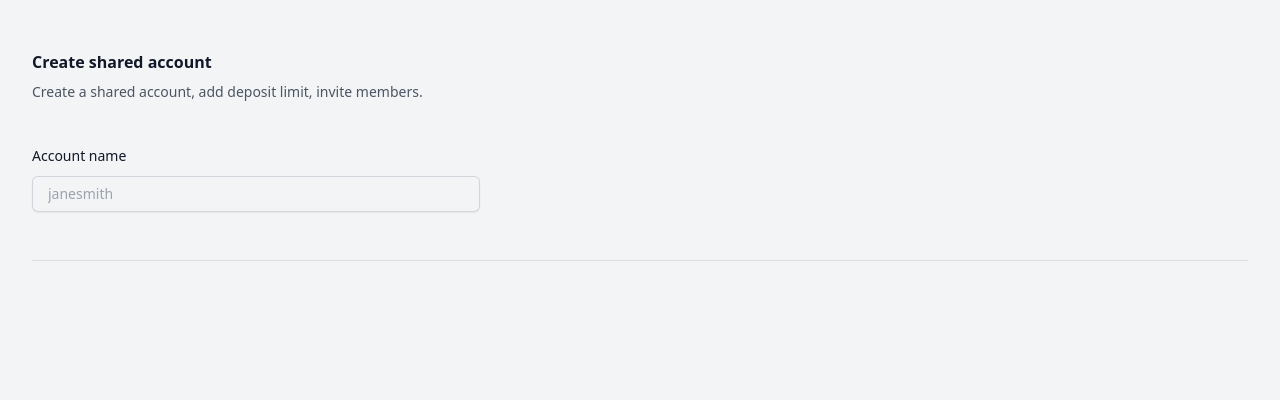
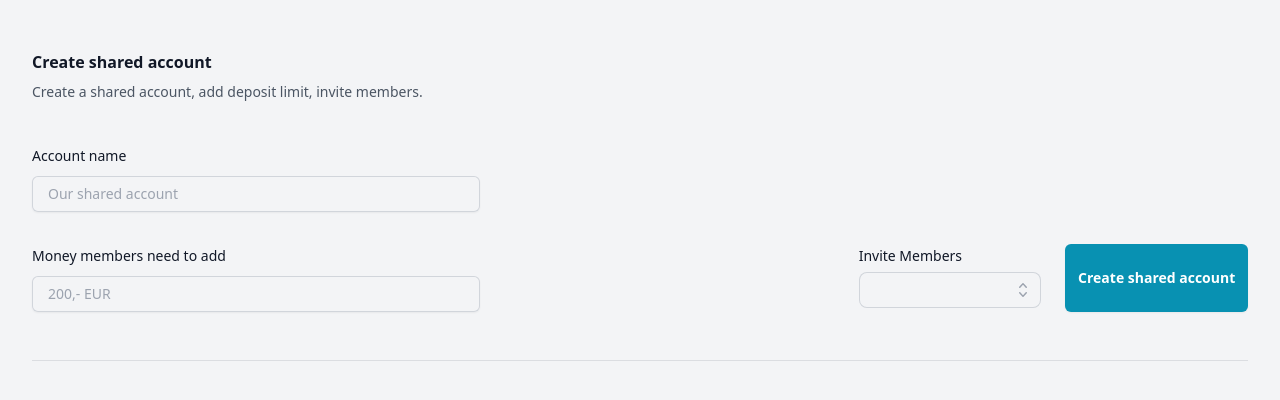
Before and after one commit to Manubi/tribe, a Next.js app: page /create in a window 1280 px wide. Shown: the top 400 px of the page. Built offline with nearby package versions, Linux system fonts and the light colour scheme.

Commit message:
add create

```diff
--- /dev/null
+++ b/src/components/Combobox.tsx
@@ -0,0 +1,107 @@
+import { Combobox, Transition } from "@headlessui/react";
+import { CheckIcon, ChevronUpDownIcon } from "@heroicons/react/20/solid";
+import { Fragment, useState } from "react";
+
+const people = [
+  { id: 1, name: "Wade Cooper" },
+  { id: 2, name: "Arlene Mccoy" },
+  { id: 3, name: "Devon Webb" },
+  { id: 4, name: "Tom Cook" },
+  { id: 5, name: "Tanya Fox" },
+  { id: 6, name: "Hellen Schmidt" },
+];
+
+export default function InviteMembers() {
+  const [selected, setSelected] = useState("");
+  const [query, setQuery] = useState("");
+
+  const filteredPeople =
+    query === ""
+      ? people
+      : people.filter((person) =>
+          person.name
+            .toLowerCase()
+            .replace(/\s+/g, "")
+            .includes(query.toLowerCase().replace(/\s+/g, ""))
+        );
+
+  return (
+    <div className="relative w-full">
+      <label
+        htmlFor="username"
+        className="block text-sm font-medium leading-6 text-gray-900"
+      >
+        Invite Members
+      </label>
+
+      <Combobox value={selected} onChange={setSelected}>
+        <div className="relative mt-1">
+          <div className="relative w-full overflow-hidden text-left bg-transparent rounded-lg shadow-none cursor-default focus:outline-none focus-visible:ring-2 focus-visible:ring-white focus-visible:ring-opacity-75 focus-visible:ring-offset-2 focus-visible:ring-offset-teal-300 sm:text-sm ring-1 ring-inset ring-gray-300 focus-within:ring-2 focus-within:ring-inset focus-within:ring-cyan-700 ">
+            <Combobox.Input
+              className="w-full py-2 pl-3 pr-10 text-sm leading-5 text-gray-900 bg-transparent border-none focus:ring-0"
+              displayValue={(person: { id: number; name: string }) =>
+                person.name
+              }
+              onChange={(event) => setQuery(event.target.value)}
+            />
+            <Combobox.Button className="absolute inset-y-0 right-0 flex items-center pr-2">
+              <ChevronUpDownIcon
+                className="w-5 h-5 text-gray-400"
+                aria-hidden="true"
+              />
+            </Combobox.Button>
+          </div>
+          <Transition
+            as={Fragment}
+            leave="transition ease-in duration-100"
+            leaveFrom="opacity-100"
+            leaveTo="opacity-0"
+            afterLeave={() => setQuery("")}
+          >
+            <Combobox.Options className="absolute w-full py-1 mt-1 overflow-auto text-base bg-white rounded-md shadow-lg max-h-60 ring-1 ring-black ring-opacity-5 focus:outline-none sm:text-sm">
+              {filteredPeople.length === 0 && query !== "" ? (
+                <div className="relative px-4 py-2 text-gray-700 cursor-default select-none">
+                  Nothing found.
+                </div>
+              ) : (
+                filteredPeople.map((person) => (
+                  <Combobox.Option
+                    key={person.id}
+                    className={({ active }) =>
+                      `relative cursor-default select-none py-2 pl-10 pr-4 ${
+                        active ? "bg-teal-600 text-white" : "text-gray-900"
+                      }`
+                    }
+                    placeholder="Search for a member"
+                    value={person}
+                  >
+                    {({ selected, active }) => (
+                      <>
+                        <span
+                          className={`block truncate ${
+                            selected ? "font-medium" : "font-normal"
+                          }`}
+                        >
+                          {person.name}
+                        </span>
+                        {selected ? (
+                          <span
+                            className={`absolute inset-y-0 left-0 flex items-center pl-3 ${
+                              active ? "text-white" : "text-teal-600"
+                            }`}
+                          >
+                            <CheckIcon className="w-5 h-5" aria-hidden="true" />
+                          </span>
+                        ) : null}
+                      </>
+                    )}
+                  </Combobox.Option>
+                ))
+              )}
+            </Combobox.Options>
+          </Transition>
+        </div>
+      </Combobox>
+    </div>
+  );
+}
--- a/src/pages/create.tsx
+++ b/src/pages/create.tsx
@@ -1,3 +1,4 @@
+import InviteMembers from "@/components/Combobox";
 import Tabbar from "@/components/Tabbar";
 import Head from "next/head";
 
@@ -29,7 +30,7 @@ export default function Create() {
                   Account name
                 </label>
                 <div className="mt-2">
-                  <div className="flex rounded-md shadow-sm ring-1 ring-inset ring-gray-300 focus-within:ring-2 focus-within:ring-inset focus-within:ring-indigo-600 sm:max-w-md">
+                  <div className="flex rounded-md shadow-sm ring-1 ring-inset ring-gray-300 focus-within:ring-2 focus-within:ring-inset focus-within:ring-cyan-700 sm:max-w-md">
                     <span className="flex items-center pl-3 text-gray-500 select-none sm:text-sm"></span>
                     <input
                       type="text"
@@ -37,11 +38,39 @@ export default function Create() {
                       id="username"
                       autoComplete="username"
                       className="block flex-1 border-0 bg-transparent py-1.5 pl-1 text-gray-900 placeholder:text-gray-400 focus:ring-0 sm:text-sm sm:leading-6"
-                      placeholder="janesmith"
+                      placeholder="Our shared account"
                     />
                   </div>
                 </div>
               </div>
+              <div className="sm:col-span-4">
+                <label
+                  htmlFor="username"
+                  className="block text-sm font-medium leading-6 text-gray-900"
+                >
+                  Money members need to add
+                </label>
+                <div className="mt-2">
+                  <div className="flex rounded-md shadow-sm ring-1 ring-inset ring-gray-300 focus-within:ring-2 focus-within:ring-inset focus-within:ring-cyan-700 sm:max-w-md">
+                    <span className="flex items-center pl-3 text-gray-500 select-none sm:text-sm"></span>
+                    <input
+                      type="number"
+                      name="username"
+                      id="username"
+                      autoComplete="username"
+                      className="block flex-1 border-0 bg-transparent py-1.5 pl-1 text-gray-900 placeholder:text-gray-400 focus:ring-0 sm:text-sm sm:leading-6"
+                      placeholder="200,- EUR"
+                    />
+                  </div>
+                </div>
+              </div>
+              <InviteMembers />
+              <button
+                type="button"
+                className="px-3 py-2 text-sm font-semibold text-center text-white rounded-md shadow-sm px-auto bg-cyan-600 hover:bg-cyan-500 focus-visible:outline focus-visible:outline-2 focus-visible:outline-offset-2 focus-visible:outline-cyan-600"
+              >
+                Create shared account
+              </button>
             </div>
           </div>
         </div>
```
